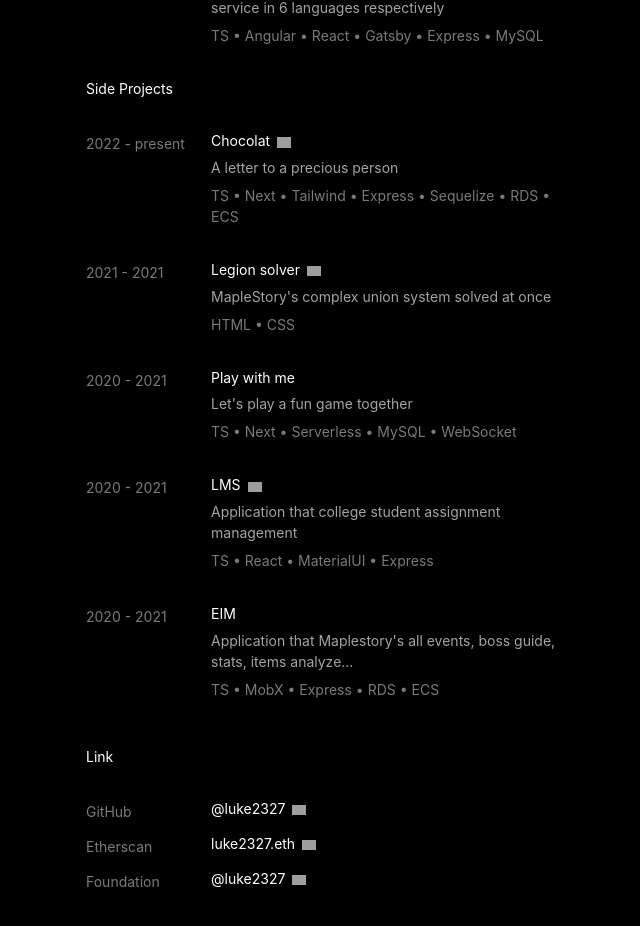
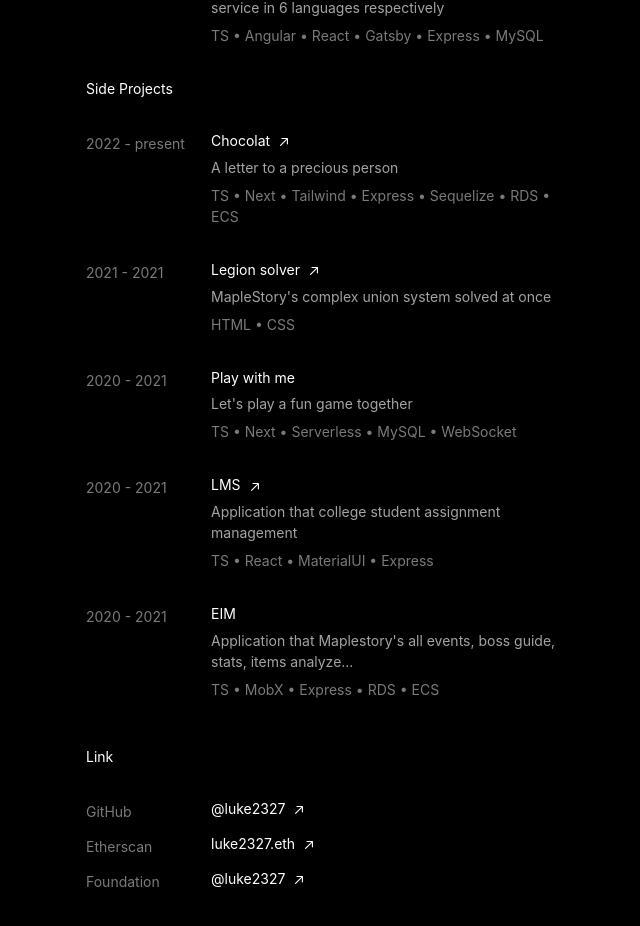
Before and after one commit to luke2327/luke2327, a Next.js app in the folder page_repository/: page / in a window 1280 px wide. Shown: the part 956-1882 px from the top of the page, without its empty margins (316-956 px from the left). Built offline with nearby package versions, Linux system fonts and the light colour scheme; grey boxes are pictures that could not be loaded.

Commit message:
feat: mod component

```diff
--- a/page_repository/src/components/history/ExperienceHistory.tsx
+++ b/page_repository/src/components/history/ExperienceHistory.tsx
@@ -30,7 +30,7 @@ export default function ExperienceHistory(props: History) {
               alt={`link: ${props.title.en}`}
               width={14}
               height={14}
-              src={'/images/arrow-link.svg'}
+              src={`/images/dark/arrow-link.svg`}
             />
           )}
         </HsAnchor>
@@ -39,7 +39,7 @@ export default function ExperienceHistory(props: History) {
         </HsDescription>
         <HsSkillStack
           aria-label={`skill-stack: ${props.skill.join()}`}
-          className={'history-skill-stack'}
+          className={'history-skill-stack flex'}
         >
           {props.skill.join(' • ')}
         </HsSkillStack>
--- a/page_repository/src/components/link/LinkCard.tsx
+++ b/page_repository/src/components/link/LinkCard.tsx
@@ -25,7 +25,7 @@ export default function LinkCard() {
               <LinkArrowLink
                 width={14}
                 height={14}
-                src={'/images/arrow-link.svg'}
+                src={`/images/dark/arrow-link.svg`}
                 alt={`link: ${url}`}
               />
             </LinkAnchor>
--- a/page_repository/src/constants/experienctHistory.ts
+++ b/page_repository/src/constants/experienctHistory.ts
@@ -10,7 +10,7 @@ export type History = {
     ja: string;
   };
   period: string;
-  skill: string[];
+  skill: string[] | { label: string; icon: string }[];
   link?: string;
 };
 
```
